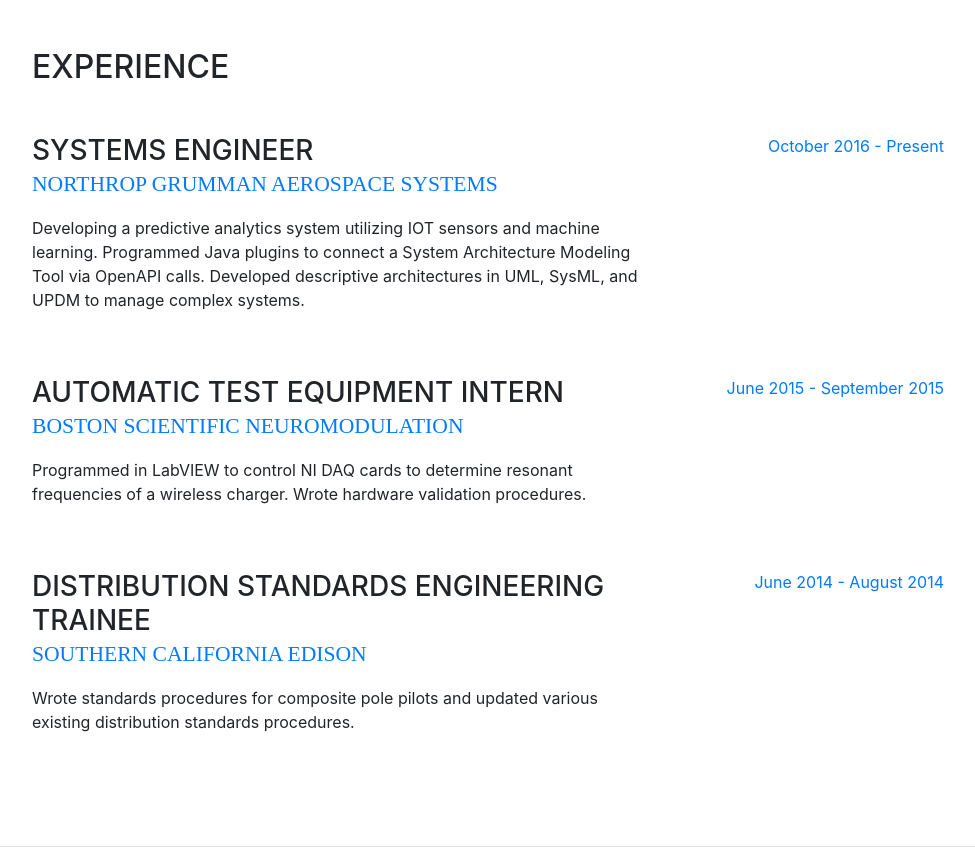
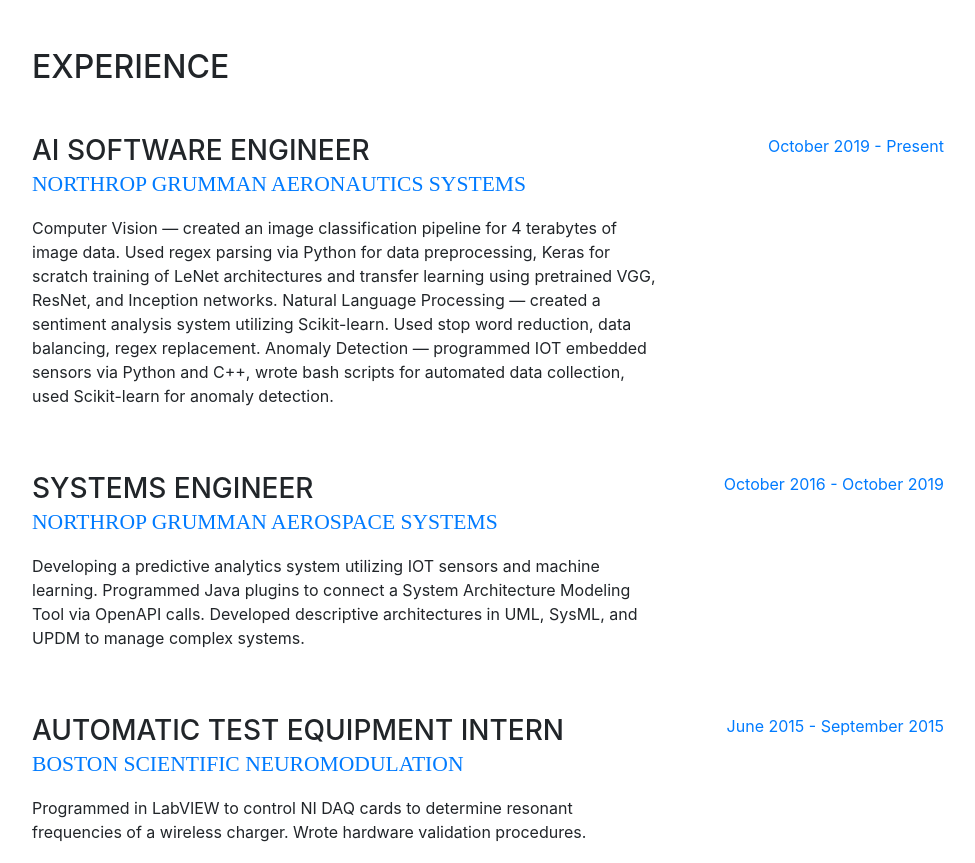
Before and after one commit to andrewcchan/andrewcchan.github.io, a website with bundled scripts: page index.html in a window 1280 px wide. Shown: the part 800-1663 px from the top of the page, without its empty margins (288-1263 px from the left). Built offline with nearby package versions, Linux system fonts and the light colour scheme; a web font is replaced by a local one.

Commit message:
Update with AI SW Engr and resume

```diff
--- a/index.html
+++ b/index.html
@@ -73,7 +73,7 @@
           </h1>
           <div class="subheading mb-5">Los Angeles, CA · <a href="mailto:name@email.com">ackchan@ucla.edu</a>
           </div>
-          <p class="mb-5">Engineer, Programmer, True Bruin, Blue Jay</p>
+          <p class="mb-5">Engineer, True Bruin, Blue Jay</p>
           <ul class="list-inline list-social-icons mb-0">
             <li class="list-inline-item">
               <a href="https://www.linkedin.com/in/andrew-chan-45399b65/">
@@ -109,12 +109,30 @@
 
           <div class="resume-item d-flex flex-column flex-md-row mb-5">
             <div class="resume-content mr-auto">
+              <h3 class="mb-0">AI Software Engineer</h3>
+              <div class="subheading mb-3"><a href = "http://www.northropgrumman.com/"> Northrop Grumman Aeronautics Systems </a> </div>
+              <p>Computer Vision — created an image classification pipeline for 4 terabytes of image data. Used regex
+                parsing via Python for data preprocessing, Keras for scratch training of LeNet architectures and transfer
+                learning using pretrained VGG, ResNet, and Inception networks.
+                Natural Language Processing — created a sentiment analysis system utilizing Scikit-learn. Used stop
+                word reduction, data balancing, regex replacement.
+                Anomaly Detection — programmed IOT embedded sensors via Python and C++, wrote bash scripts
+                for automated data collection, used Scikit-learn for anomaly detection.
+              </p>
+            </div>
+            <div class="resume-date text-md-right">
+              <span class="text-primary">October 2019 - Present</span>
+            </div>
+          </div>
+
+          <div class="resume-item d-flex flex-column flex-md-row mb-5">
+            <div class="resume-content mr-auto">
               <h3 class="mb-0">Systems Engineer</h3>
-              <div class="subheading mb-3"><a href = "http://www.northropgrumman.com/AboutUs/BusinessSectors/AerospaceSystems/Pages/default.aspx"> Northrop Grumman Aerospace Systems </a> </div>
+              <div class="subheading mb-3"><a href = "http://www.northropgrumman.com/"> Northrop Grumman Aerospace Systems </a> </div>
               <p>Developing a predictive analytics system utilizing IOT sensors and machine learning. Programmed Java plugins to connect a System Architecture Modeling Tool via OpenAPI calls. Developed descriptive architectures in UML, SysML, and UPDM to manage complex systems.</p>
             </div>
             <div class="resume-date text-md-right">
-              <span class="text-primary">October 2016 - Present</span>
+              <span class="text-primary">October 2016 - October 2019</span>
             </div>
           </div>
 
@@ -148,8 +166,7 @@
         <div class="my-auto">
           <h2 class="mb-5">Personal Projects</h2>
 		      <h3 class="mb-0"><a href = "https://stock-return-history.herokuapp.com/">Historical Stock Calculator </a></h3>
-          <p class="mb-0">Created a stock calculator that uses HTTP calls to take data from the Alphavantage database and calculate a linear regression and stock return.</p>
-
+          <p class="mb-0">Created a stock calculator that uses HTTP calls to take data from the Alphavantage database and calculate a linear regression and stock return.\n</p>
           <h3 class="mb-0"><a href = "https://chan-mobilenet.glitch.me/">Mobilenet Image Classifier </a></h3>
           <p class="mb-0">Created a image classifier via Tensorflow.js and Mobilenet.</p>
         </div>
```
Also changed, not shown: 1 other file.
